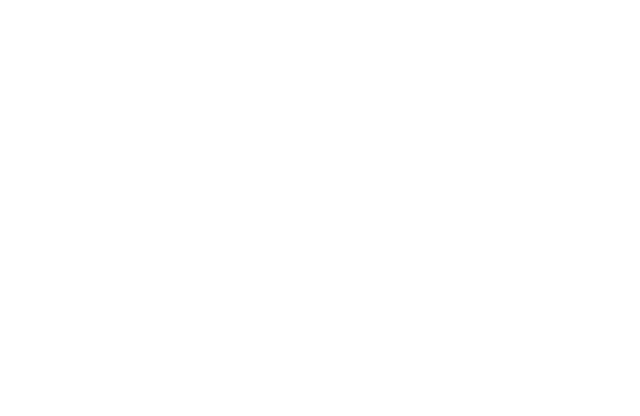
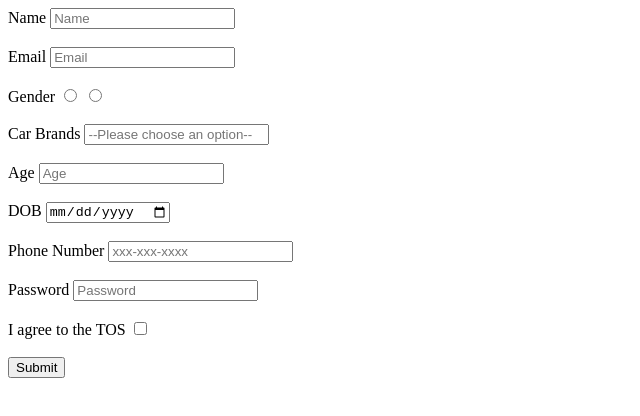
Before and after one commit to acciojob/signup-form-car-Ambersinha97, a website: page main.html in a window 1280 px wide. Shown: the whole page, without its empty margins (0-640 px from the left). Drawn offline with Linux system fonts and the light colour scheme.

Commit message:
created a submission

```diff
--- a/main.html
+++ b/main.html
@@ -8,6 +8,29 @@
 
 <body>
 	<!-- the entire body must be written by student -->
+	<form method="post">
+		<label for="name">Name</label>
+		<input type="text" class="name" id="name" minlength="3" maxlength="18" placeholder="Name" required><br><br>
+		<label for="email">Email</label>
+		<input type="email" class="email id="email" placeholder="Email" required><br><br>
+		<label for="gender">Gender</label>
+		<input type="radio" name="gender" id="gender_m" required>
+		<input type="radio" name="gender" id="gender_f" required><br><br>
+		<label for="car-brands">Car Brands</label>
+		<input type="select" name="car-brands" id="cars" placeholder="--Please choose an option--" required><br><br>
+
+		<label for="age">Age</label>
+		<input type="number" id="age" placeholder="Age" required><br><br>
+		<label for="dob">DOB</label>
+		<input type="date" name="dob" id="dob" required><br><br>
+		<label for="tel">Phone Number</label>
+		<input type="tel" name="tel" id="tel" placeholder="xxx-xxx-xxxx"><br><br>
+		<label for="password">Password</label>
+		<input type="password" name="password" id="password" placeholder="Password" required><br><br>
+		<label for="tos">I agree to the TOS</label>
+		<input type="checkbox" name="tos" id="tos" required><br><br>
+		<button type="submit">Submit</button>
+	</form>
     <script type="text/javascript" src="./script.js">
 </script>
 
```
